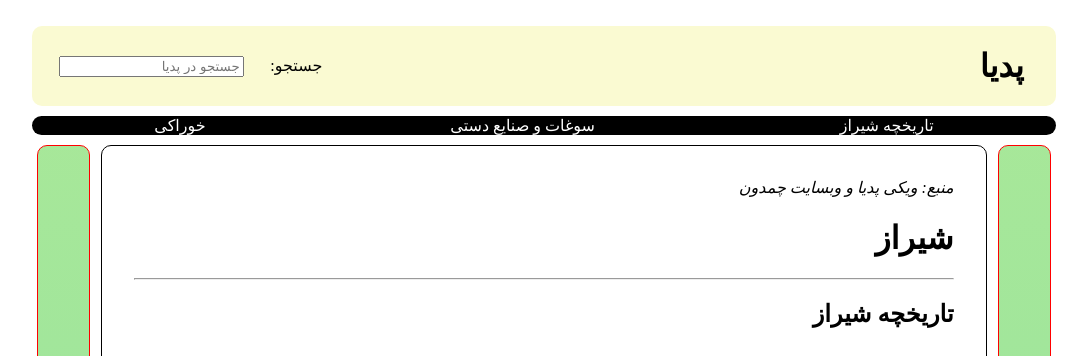
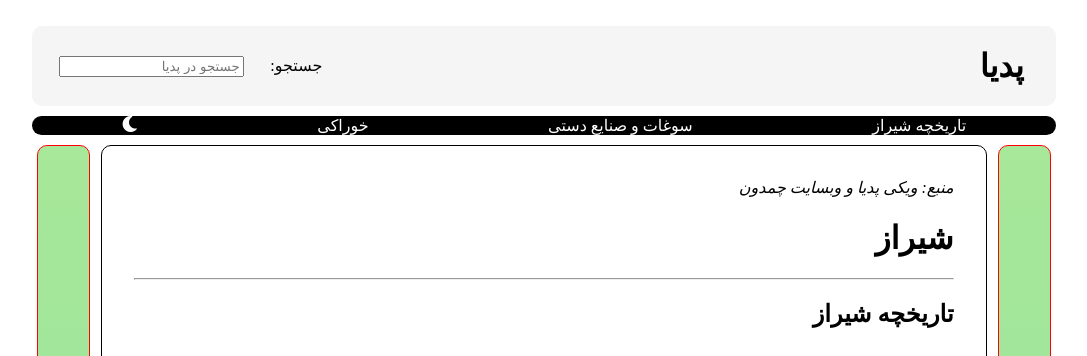
Before and after one commit to Samim-sf/Samim_Safaie, a PHP site: page / in a window 1280 px wide. Shown: the top 356 px of the page, without its empty margins (96-1183 px from the left). Run offline with PHP 8.4, Linux system fonts and the light colour scheme; some libraries are stand-ins or nearby versions.

Commit message:
adding dark mode

```diff
--- a/index.html
+++ b/index.html
@@ -9,9 +9,9 @@
     <meta name="viewport" content="width=device-width, initial-scale=1.0">
     <link rel="icon" href="public/images/favicon.ico">
     <link rel="stylesheet" href="public/css/style.css">
-
-
-
+    <link rel="stylesheet" href="https://pro.fontawesome.com/releases/v5.10.0/css/all.css"
+          integrity="sha384-AYmEC3Yw5cVb3ZcuHtOA93w35dYTsvhLPVnYs9eStHfGJvOvKxVfELGroGkvsg+p" crossorigin="anonymous"/>
+    <script src="public/js/js.js" defer></script>
 </head>
 <body>
 
@@ -26,11 +26,10 @@
         </div>
     </div>
     <div class="main-menu">
-
         <a href="#historyـof_Shiraz"><span>تاریخچه شیراز</span></a>
         <a href="#souvenirs"> <span>سوغات و صنایع دستی</span></a>
         <a href="#food"><span>خوراکی</span></a>
-
+        <i id="change-mode" class="fa fa-moon" onclick="changeMode()"></i>
 
     </div>
 </header>
@@ -58,11 +57,14 @@
                 شیراز به شهر شعر،
                 شراب، باغ و گل و بلبل معروف است. شاعران معروف زیادی در این شهر زندگی می کردند و همین موضوع باعث شهرت
                 جهانی شیراز به شهر شعر شده است . یکی دیگر از نمادهای این شهر باغ است . باغ در فرهنگ ایرانیان از جایگاه
-            ویژه‌ای برخوردار است و شیراز نیز از قدیم به داشتن باغ‌های بسیار و زیبا مشهور بوده‌است. باغ های انگور موجود
+                ویژه‌ای برخوردار است و شیراز نیز از قدیم به داشتن باغ‌های بسیار و زیبا مشهور بوده‌است. باغ های انگور
+                موجود
                 در شیراز سبب شهرت جهانی شراب شیراز در دنیا شده‌است. تعدادی از باغ‌های شیراز از لحاظ تاریخی بسیار با
-            اهمیت هستند و به‌عنوان مراکز مهم گردشگری نیز به‌شمار می‌آیند. از معروف‌ترین این باغ‌ها می‌توان به باغ جهان
+                اهمیت هستند و به‌عنوان مراکز مهم گردشگری نیز به‌شمار می‌آیند. از معروف‌ترین این باغ‌ها می‌توان به باغ
+                جهان
                 نما، باغ ارم ،
-            باغ دلگشا و باغ عنیف آباد اشاره کرد. شهر شیراز در بین سال‌های ۱۳۴۷ تا ۱۳۵۷ محل برگزاری جشن هنر شیراز بود.
+                باغ دلگشا و باغ عنیف آباد اشاره کرد. شهر شیراز در بین سال‌های ۱۳۴۷ تا ۱۳۵۷ محل برگزاری جشن هنر شیراز
+                بود.
                 این جشنواره در زمان خود بزرگترین رویداد فرهنگی در نوع خود در سطح جهان بود که محلی برای گرد
                 امدن بزرگترین هنرمندان سنتی مدرن ایران در سراسر دنیا و در رشته های مختلف هنری بود.
                 <sub>[5]</sub>
@@ -94,7 +96,8 @@
             <sub>[6]</sub>
         </p>
         <p>
-        نام شیراز در کتاب‌ها و اسناد تاریخی، با نام‌های مختلفی نظیر: «تیرازیس»، «شیرازیس» و «شیراز» به ثبت رسیده‌است.
+            نام شیراز در کتاب‌ها و اسناد تاریخی، با نام‌های مختلفی نظیر: «تیرازیس»، «شیرازیس» و «شیراز» به ثبت
+            رسیده‌است.
             محل اولیهٔ این شهر در محل قلعهٔ ابونصر بوده‌است. شیراز در دوران بنی‌امیه به محل فعلی منتقل می‌شود، و به بهای
             نابودیِ
             اصطخر – پایتخت قدیمیِ فارس – رونق می‌گیرد. این شهر در دوران صفاریان، بوییان و زندیان، پایتخت ایران بوده‌است.
@@ -102,14 +105,16 @@
         </p>
         <p>
             شیراز از دیرباز به واسطهٔ مرکزیت نسبی‌اش در منطقهٔ زاگرس جنوبی
-        و واقع‌شدن در یک منطقهٔ به نسبت حاصل‌خیز، محلی طبیعی برای مبادلات محلی کالا بین کشاورزان، یک جانشینان و عشایر
+            و واقع‌شدن در یک منطقهٔ به نسبت حاصل‌خیز، محلی طبیعی برای مبادلات محلی کالا بین کشاورزان، یک جانشینان و
+            عشایر
             بوده‌است.
             همچنین این شهر در مسیر راه‌های تجاری داخل ایران به بنادر جنوب مانند بندرعباس و بندر بوشهر قرار گرفته‌است.
             <sub>[8]</sub>
         </p>
         <p>
             شیراز به سبب جاذبه‌های تاریخی، فرهنگی، مذهبی و طبیعی فراوان، همواره
-        گردشگران بسیاری را به سوی خود فرامی‌خواند.[۸] بیشینه مردم شیراز فارسی‌زبان هستند و به لهجه شیرازی سخن می‌گویند.
+            گردشگران بسیاری را به سوی خود فرامی‌خواند.[۸] بیشینه مردم شیراز فارسی‌زبان هستند و به لهجه شیرازی سخن
+            می‌گویند.
             شیراز پنجمین شهر پرجمعیت ایران، پایتخت فرهنگی ایران، دومین شهر ادبی جهان و سومین شهر مذهبی ایران است.
             <sub>[9]</sub>
         </p>
@@ -119,13 +124,17 @@
             <p>
 
                 <br>
-            در سفر به شیراز، شاید اولین چیزی که نظر همه گردشگران را به خود جلب می‌کند، وجود هنرهای مختلف است . در کل یکی
+                در سفر به شیراز، شاید اولین چیزی که نظر همه گردشگران را به خود جلب می‌کند، وجود هنرهای مختلف است . در کل
+                یکی
                 از
-            بهترین راه‌های شناخت مردم هر منطقه، مطالعه صنایع دستی آنهاست.صنایع دستی شیراز به طور قابل توجهی غنی است. به
+                بهترین راه‌های شناخت مردم هر منطقه، مطالعه صنایع دستی آنهاست.صنایع دستی شیراز به طور قابل توجهی غنی است.
+                به
                 طوری
-            که احتمال اینکه از این شهر دست خالی برگردید بسیار کم است .در کنار این صنایع دستی ارزشمند خوراکی های شیرازی
+                که احتمال اینکه از این شهر دست خالی برگردید بسیار کم است .در کنار این صنایع دستی ارزشمند خوراکی های
+                شیرازی
                 بسیار
-            معروف است و قطعا یکی از لذت های سفر به شهر شیراز خوردن این خوراکی های سنتی و تهیه آن به عنوان سوغاتی شهر است
+                معروف است و قطعا یکی از لذت های سفر به شهر شیراز خوردن این خوراکی های سنتی و تهیه آن به عنوان سوغاتی شهر
+                است
                 .
                 <sub>[10]</sub>
             </p>
@@ -137,8 +146,10 @@
             <br>
             یوخه
             <br>
-        یوخه یکی از شیرینی های سنتی شهر شیراز است که از آرد گندم، شکر ،تخم مرغ، دارچین و هل تهیه می شود .خمیر این شیرینی
-        را به صورت خیلی نازک پهن کرده و برش می دهند و با پودر قند ،پودر پسته ، پودر نارگیل یا خلال بادام تزیین می کنند .
+            یوخه یکی از شیرینی های سنتی شهر شیراز است که از آرد گندم، شکر ،تخم مرغ، دارچین و هل تهیه می شود .خمیر این
+            شیرینی
+            را به صورت خیلی نازک پهن کرده و برش می دهند و با پودر قند ،پودر پسته ، پودر نارگیل یا خلال بادام تزیین می
+            کنند .
         </p>
 
         <p>
@@ -153,7 +164,8 @@
         <p>
             بهار نارنج
             <br>
-        شیراز شهر بهار نارنج است . در شیراز می توانید عطر بهار نارنج را در سرتاسر شهر استشمام کنید و خوراکی های ناشی از
+            شیراز شهر بهار نارنج است . در شیراز می توانید عطر بهار نارنج را در سرتاسر شهر استشمام کنید و خوراکی های ناشی
+            از
             آن مثل عرق بهار نارنج مربای بهار نارنج را به عنوان سوغات از شهر شیراز خریداری کنید.
 
         </p>
@@ -170,7 +182,8 @@
             بادام سوخته
             <br>
             بادام سوخته نیز یکی از شیرینیهای سنتی و مقوی ایرانی است که در شهر شیراز نیز تهیه می شود برای درست کردن این
-        شیرینی بادام های سوخته را با شکر و آب مخلوط می کنند و حرارت می دهند و پس از آب شدن شکر یک پوشش شیرین روی بادام
+            شیرینی بادام های سوخته را با شکر و آب مخلوط می کنند و حرارت می دهند و پس از آب شدن شکر یک پوشش شیرین روی
+            بادام
             ها را میگیرد و طعم آن را متفاوت و خوشمزه میکند.
 
 
--- a/public/css/style.css
+++ b/public/css/style.css
@@ -1,8 +1,10 @@
+
 body {
     direction: rtl;
     margin: 0 10%;
     margin-top: 2%;
     min-width: 500px;
+    background-color: white;
 
 }
 
@@ -23,7 +25,7 @@ label {
     display: flex;
     justify-content: space-between;
     align-items: center;
-    background-color: lightgoldenrodyellow;
+    background-color: #f5f5f5;
     border-radius: 10px;
 }
 
@@ -129,6 +131,9 @@ video {
     overflow: scroll;
 
 }
+#change-mode:hover{
+    cursor: pointer;
+}
 
 .color_div {
     border: 1px solid red;
@@ -136,11 +141,9 @@ video {
     height: inherit;
     border-radius: 10px;
     margin: 0 5px;
-    background: linear-gradient(0deg, rgba(34, 193, 195, 1) 0%, rgba(238, 252, 131, 1) 100%);
+    background: linear-gradient(0deg, rgba(34, 193, 195, 1) 0%, rgba(238, 252, 131, 1) 100%) ;
     background-size: 300% 300%;
     animation: colorful 10s infinite;
-
-
 }
 
 @media only screen and (max-width: 575px) {
@@ -165,19 +168,6 @@ video {
 }
 
 @keyframes colorful {
-    /*0%{*/
-    /*  background: linear-gradient(0deg, rgba(34,193,195,1) 0%, rgba(238,252,131,1) 100%);*/
-    /*}*/
-    /*50%{*/
-    /*    background: linear-gradient(0deg, rgba(34,193,195,1) 50%, rgba(238,252,131,1) 50%);*/
-    /*}*/
-    /*100%{*/
-    /*    background: linear-gradient(0deg, rgba(34,193,195,1) 100%, rgba(238,252,131,1) 0%);*/
-    /*}*/
-    /*0%{background-position:51% 0%}*/
-    /*50%{background-position:50% 100%}*/
-    /*100%{background-position:51% 0%}*/
-
     0% {
         background-position: 0% 0%
     }
@@ -197,24 +187,6 @@ video {
 
 }
 
-.color_div {
-    /*background: linear-gradient(270deg, #246655, #fdfff9, #663724);*/
-    /*background-size: 200% 200%;*/
-    /*-webkit-animation: AnimationName 30s ease infinite;*/
-    /*-moz-animation: AnimationName 30s ease infinite;*/
-    /*animation: AnimationName 30s ease infinite;*/
-}
-
-/*@-webkit-keyframes AnimationName {*/
-/*    0%{background-position:51% 0%}*/
-/*    50%{background-position:10% 10%}*/
-/*    100%{background-position:51% 0%}*/
-/*}*/
-/*@-moz-keyframes AnimationName {*/
-/*    0%{background-position:51% 0%}*/
-/*    50%{background-position:10% 10%}*/
-/*    100%{background-position:51% 0%}*/
-/*}*/
 @keyframes AnimationName {
     0% {
         background-position: 0% 0%
--- /dev/null
+++ b/public/js/js.js
@@ -0,0 +1,47 @@
+function getComplementaryColor(color) {
+    let c = color.toString();
+    c = c.split(",");
+    var colors = [];
+    for (var i = 0; i < c.length; i++) {
+        colors[i] = c[i].match(/(\d+)/);
+    }
+
+    const compColors = [];
+    for (var i = 0; i < 3; i++) {
+        compColors[i] = (255 - parseInt(colors[i])).toString(16);
+    }
+    let result = "#";
+    result += compColors[0].concat(compColors[1], compColors[2]);
+    return result;
+}
+
+
+function childNodes(node) {
+    var allEl = node.getElementsByTagName("*");
+    for (var i = 0; i < allEl.length; i++) {
+        if (allEl[i].hasChildNodes()) {
+            childNodes(allEl[i]);
+        } else {
+            changeMode1(allEl[i]);
+        }
+    }
+}
+
+function changeMode1(element) {
+    var style = window.getComputedStyle(element, "");
+    var textColor = style.getPropertyValue("color");
+    var itemColor = style.getPropertyValue("background-color");
+    var color = getComplementaryColor(itemColor);
+    element.style.setProperty('color', getComplementaryColor(textColor), 'important');
+    element.style.setProperty('background-color', color);
+}
+
+function changeMode() {
+    changeMode1(document.body);
+    childNodes(document.body);
+    if ((window.getComputedStyle(document.body, "").getPropertyValue("background-color").toString()).includes("0")){
+        document.getElementById("change-mode").className="fa fa-sun";
+    }else{
+        document.getElementById("change-mode").style.className="fa fa-moon";
+    }
+}
```
Lines whose indentation alone changed are shown as unchanged.
